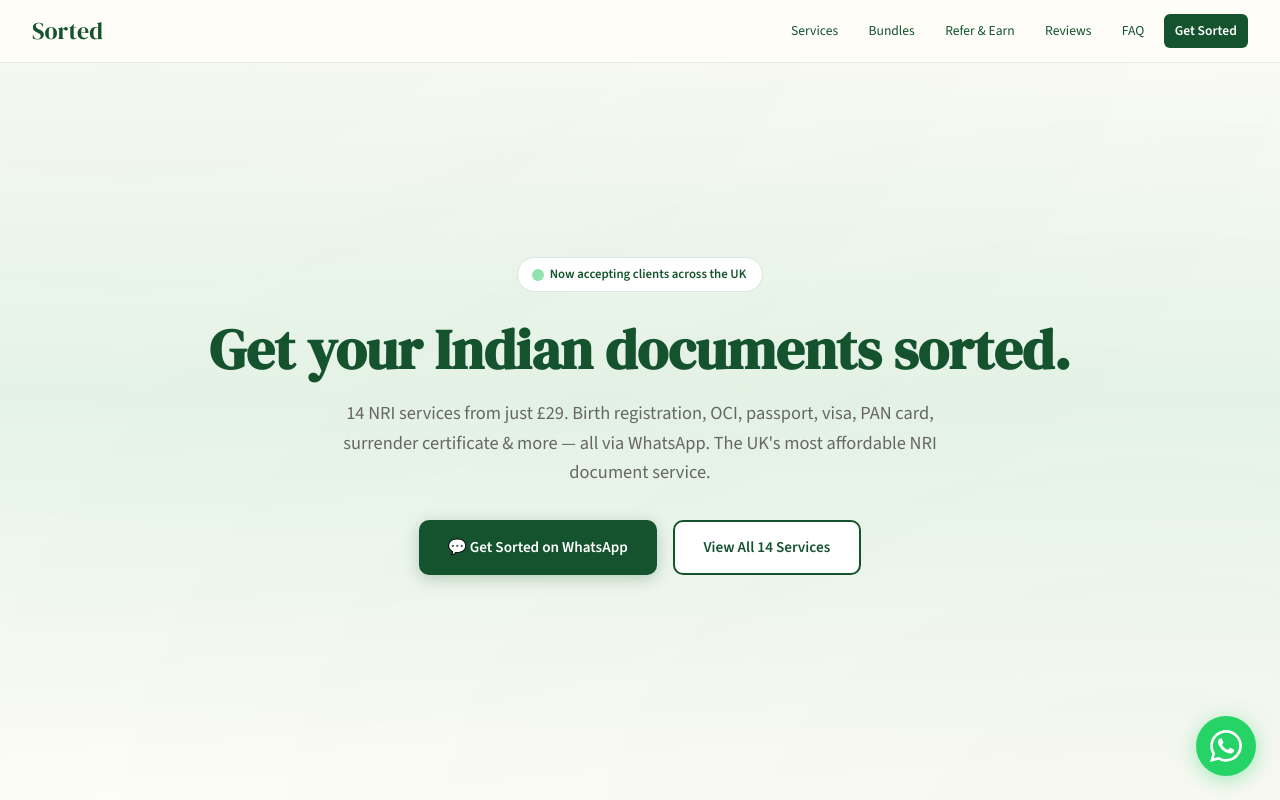
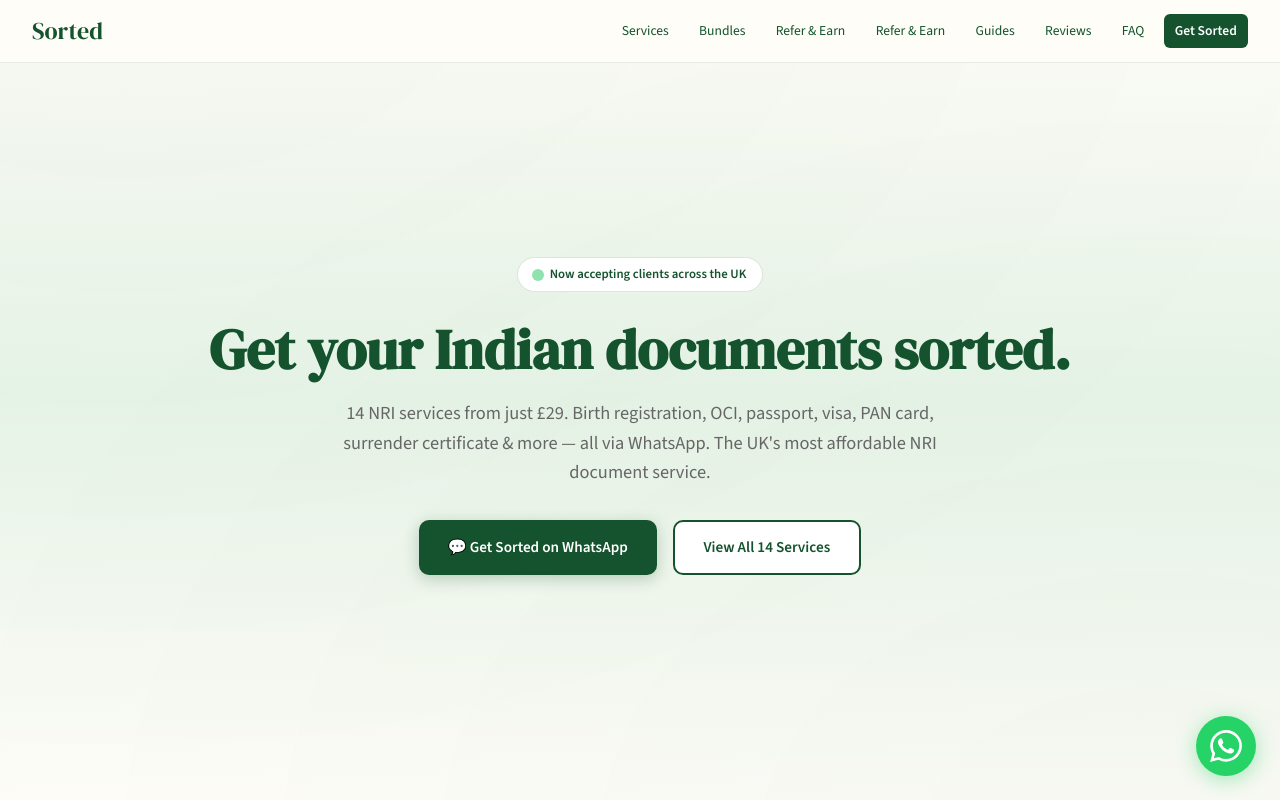
Before and after one commit to bennyzrealty-sys/sorted-site, a plain HTML site: page index.html in a window 1280 px wide. Shown: the top 800 px of the page. Drawn offline with nearby package versions, Linux system fonts and the light colour scheme.

Commit message:
Update index.html

```diff
--- a/index.html
+++ b/index.html
@@ -418,6 +418,8 @@ footer .footer-links { display: flex; justify-content: center; gap: 1.5rem; flex
     <a href="#services">Services</a>
     <a href="#bundles">Bundles</a>
     <a href="#referral">Refer &amp; Earn</a>
+    <a href="#referral">Refer &amp; Earn</a>
+    <a href="/guides/">Guides</a>
     <a href="#testimonials">Reviews</a>
     <a href="#faq">FAQ</a>
     <a href="https://wa.me/447352674636?text=Hi!%20I'd%20like%20to%20get%20started%20with%20Sorted" class="cta">Get Sorted</a>
@@ -902,7 +904,7 @@ footer .footer-links { display: flex; justify-content: center; gap: 1.5rem; flex
     <a href="/visa.html">Visa</a>
     <a href="/surrender.html">Surrender</a>
     <a href="/pan-card.html">PAN Card</a>
-    <a href="/pcc.html">PCC</a>
+    <a href="/pcc.html">PCC</a>     <a href="/guides/">Guides</a>
   </div>
   <p>© 2026 Homeberry AI Solutions Ltd · Trading as Sorted · Sheffield, UK</p>
   <p>WhatsApp: <a href="https://wa.me/447352674636">+44 7352 674636</a> · Email: <a href="mailto:info@homeberry.ai">info@homeberry.ai</a></p>
```
